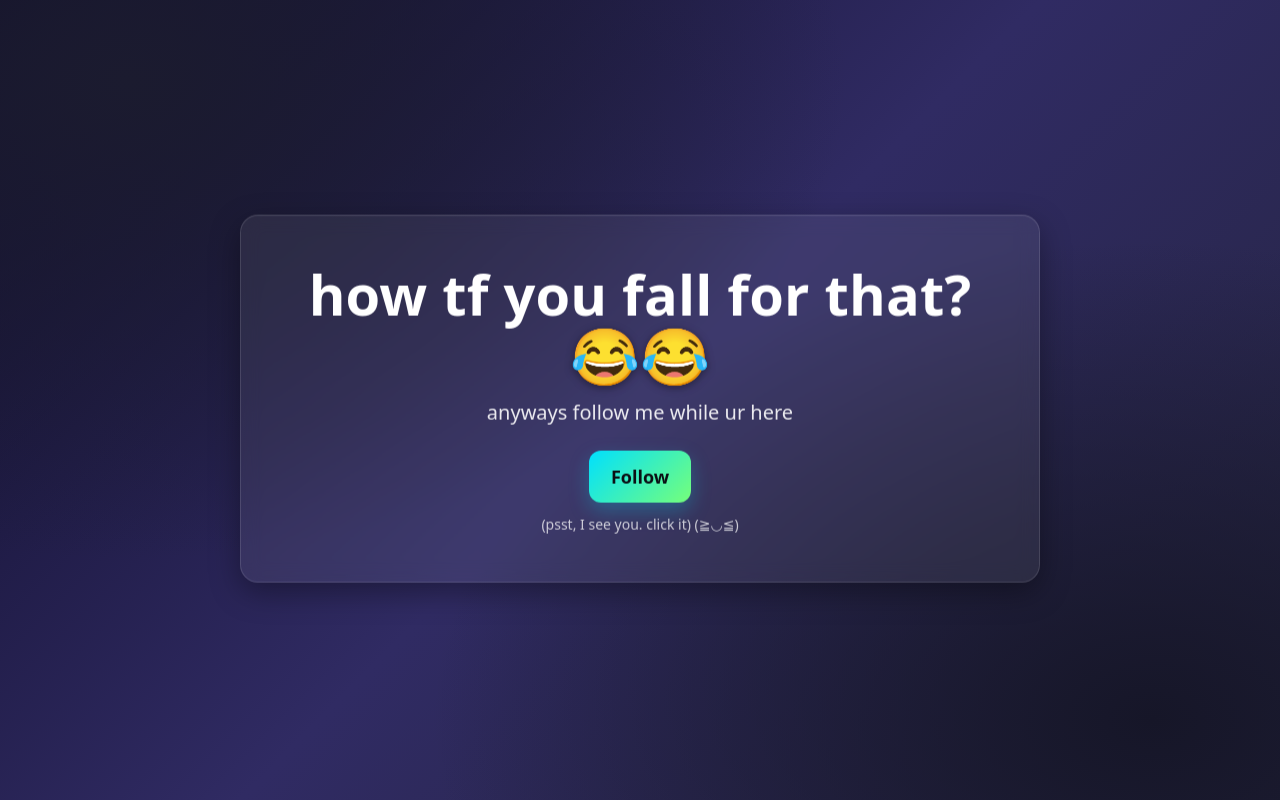
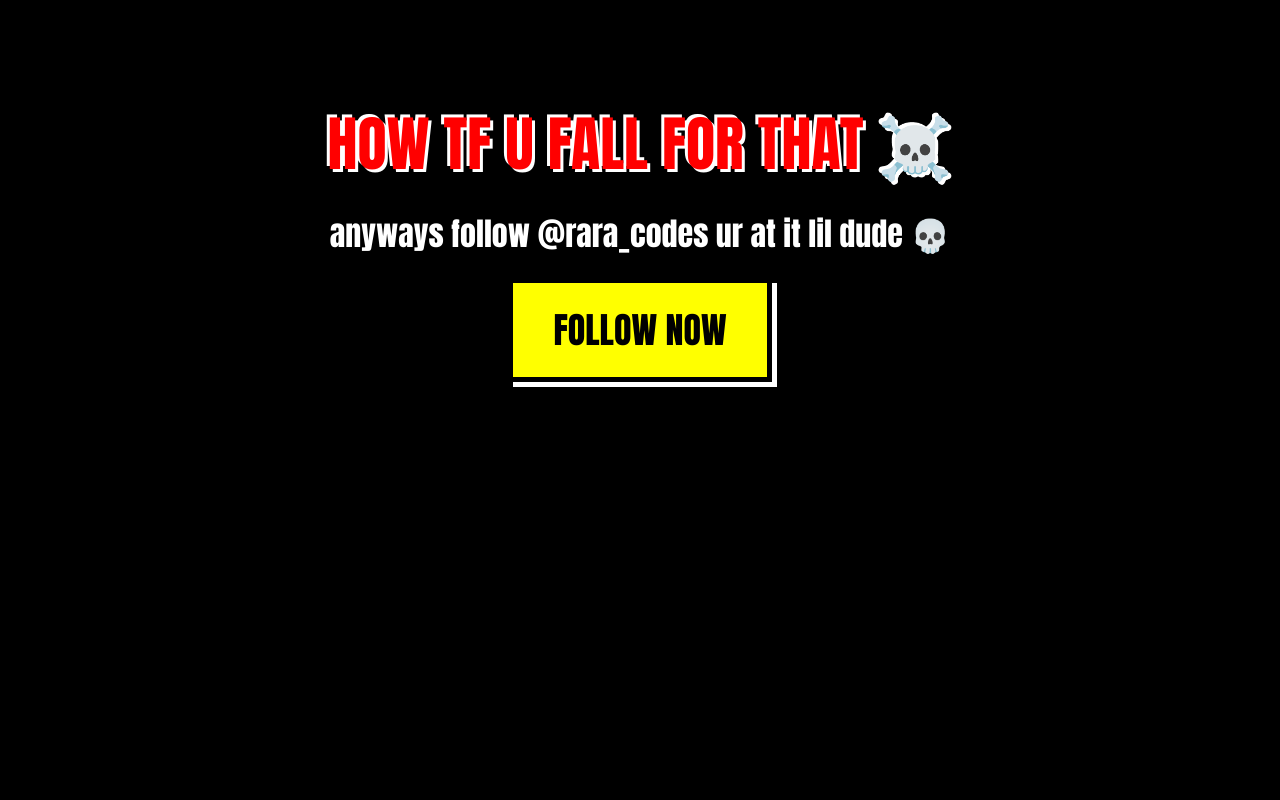
Before and after one commit to sarakhan7/bro-fell-for-that, a plain HTML site: page index.html in a window 1280 px wide. Drawn offline with Linux system fonts and the light colour scheme.

Commit message:
Update index.html

```diff
--- a/index.html
+++ b/index.html
@@ -1,128 +1,47 @@
 <!doctype html>
 <html lang="en">
 <head>
-  <meta charset="utf-8" />
-  <meta name="viewport" content="width=device-width, initial-scale=1" />
-  <title>Follow Me</title>
+  <meta charset="utf-8">
+  <title>bruh moment</title>
   <style>
-    :root {
-      --bg1: #0f0c29;
-      --bg2: #302b63;
-      --bg3: #24243e;
-      --card: rgba(255,255,255,0.07);
-      --text: #ffffff;
-      --accent: #00e0ff;
-      --accent-2: #76ff7a;
+    body {
+      background: #000;
+      color: #fff;
+      font-family: Impact, Haettenschweiler, "Arial Black", sans-serif;
+      text-align: center;
+      padding: 50px;
     }
-
-    * { box-sizing: border-box; }
-
-    html, body {
-      height: 100%;
-      margin: 0;
-      font-family: ui-sans-serif, system-ui, -apple-system, Segoe UI, Roboto, "Helvetica Neue", Arial, "Noto Sans", "Apple Color Emoji", "Segoe UI Emoji";
-      color: var(--text);
-      background: radial-gradient(1200px 800px at 10% 10%, #1b1b2f 0%, transparent 60%),
-                  radial-gradient(1200px 800px at 90% 90%, #161628 0%, transparent 60%),
-                  linear-gradient(135deg, var(--bg1), var(--bg2), var(--bg3));
-      background-attachment: fixed;
+    h1 {
+      font-size: 60px;
+      margin-bottom: 20px;
+      text-transform: uppercase;
+      color: red;
+      text-shadow: 3px 3px 0 #fff, -3px -3px 0 #fff;
     }
-
-    .wrap {
-      min-height: 100%;
-      display: grid;
-      place-items: center;
-      padding: 24px;
+    p {
+      font-size: 32px;
+      margin: 20px 0;
     }
-
-    .card {
-      width: min(800px, 92vw);
-      background: var(--card);
-      border: 1px solid rgba(255,255,255,0.12);
-      border-radius: 18px;
-      padding: clamp(20px, 5vw, 48px);
-      backdrop-filter: blur(10px);
-      text-align: center;
-      box-shadow:
-        0 10px 30px rgba(0,0,0,0.35),
-        inset 0 1px 0 rgba(255,255,255,0.04);
-      animation: float 6s ease-in-out infinite;
+    .follow {
+      display: inline-block;
+      background: yellow;
+      color: black;
+      padding: 20px 40px;
+      font-size: 36px;
+      border: 5px solid black;
+      text-decoration: none;
+      text-transform: uppercase;
+      box-shadow: 5px 5px 0 #fff;
+      transition: transform 0.1s ease;
     }
-
-    h1 {
-      margin: 0 0 0.25em 0;
-      font-size: clamp(28px, 5vw, 56px);
-      line-height: 1.08;
-      letter-spacing: 0.2px;
-    }
-
-    .emoji {
-      font-size: 1em;
-      filter: drop-shadow(0 2px 4px rgba(0,0,0,0.4));
-    }
-
-    p {
-      margin: 0 0 1.25em 0;
-      font-size: clamp(16px, 2.5vw, 20px);
-      opacity: 0.9;
-    }
-
-    .btn {
-      display: inline-block;
-      padding: 14px 22px;
-      font-size: clamp(16px, 2.5vw, 18px);
-      font-weight: 700;
-      color: #0b0f14;
-      text-decoration: none;
-      background: linear-gradient(135deg, var(--accent), var(--accent-2));
-      border-radius: 12px;
-      border: none;
-      transition: transform 0.15s ease, filter 0.15s ease, box-shadow 0.15s ease;
-      box-shadow: 0 8px 20px rgba(0, 224, 255, 0.25);
-      cursor: pointer;
-    }
-    .btn:hover {
-      transform: translateY(-2px);
-      filter: brightness(1.05);
-      box-shadow: 0 10px 28px rgba(0, 224, 255, 0.32);
-    }
-    .btn:active {
-      transform: translateY(0);
-      filter: brightness(0.98);
-    }
-
-    .note {
-      margin-top: 12px;
-      font-size: 14px;
-      opacity: 0.75;
-    }
-
-    @keyframes float {
-      0%, 100% { transform: translateY(0); }
-      50% { transform: translateY(-6px); }
-    }
-
-    /* Accessibility: prefers-reduced-motion */
-    @media (prefers-reduced-motion: reduce) {
-      .card { animation: none; }
-      .btn { transition: none; }
+    .follow:hover {
+      transform: rotate(-3deg) scale(1.1);
     }
   </style>
 </head>
 <body>
-  <main class="wrap">
-    <section class="card" role="region" aria-label="Follow section">
-      <h1>
-        how tf you fall for that?
-        <span class="emoji" aria-hidden="true">😂😂</span>
-      </h1>
-      <p>anyways follow me while ur here</p>
-
-      <!-- Replace the href with your actual link -->
-      <a class="btn" href="https://your-link-here.example" target="_blank" rel="noopener">Follow</a>
-
-      <div class="note" aria-hidden="true">(psst, I see you. click it) (≧◡≦)</div>
-    </section>
-  </main>
+  <h1>HOW TF U FALL FOR THAT ☠️</h1>
+  <p>anyways follow <strong>@rara_codes</strong> ur at it lil dude 💀</p>
+  <a href="https://instagram.com/rara_codes" class="follow">FOLLOW NOW</a>
 </body>
 </html>
```
